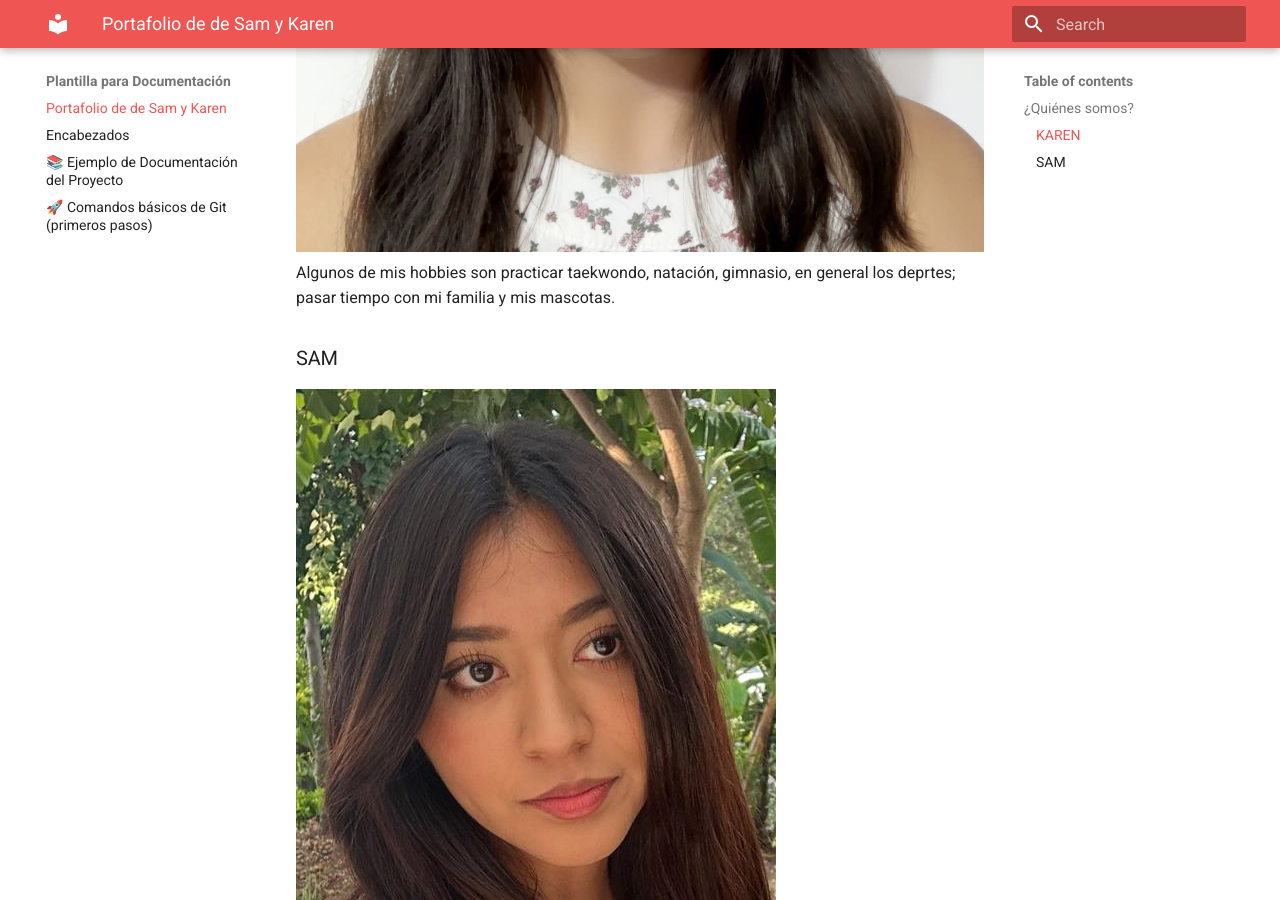
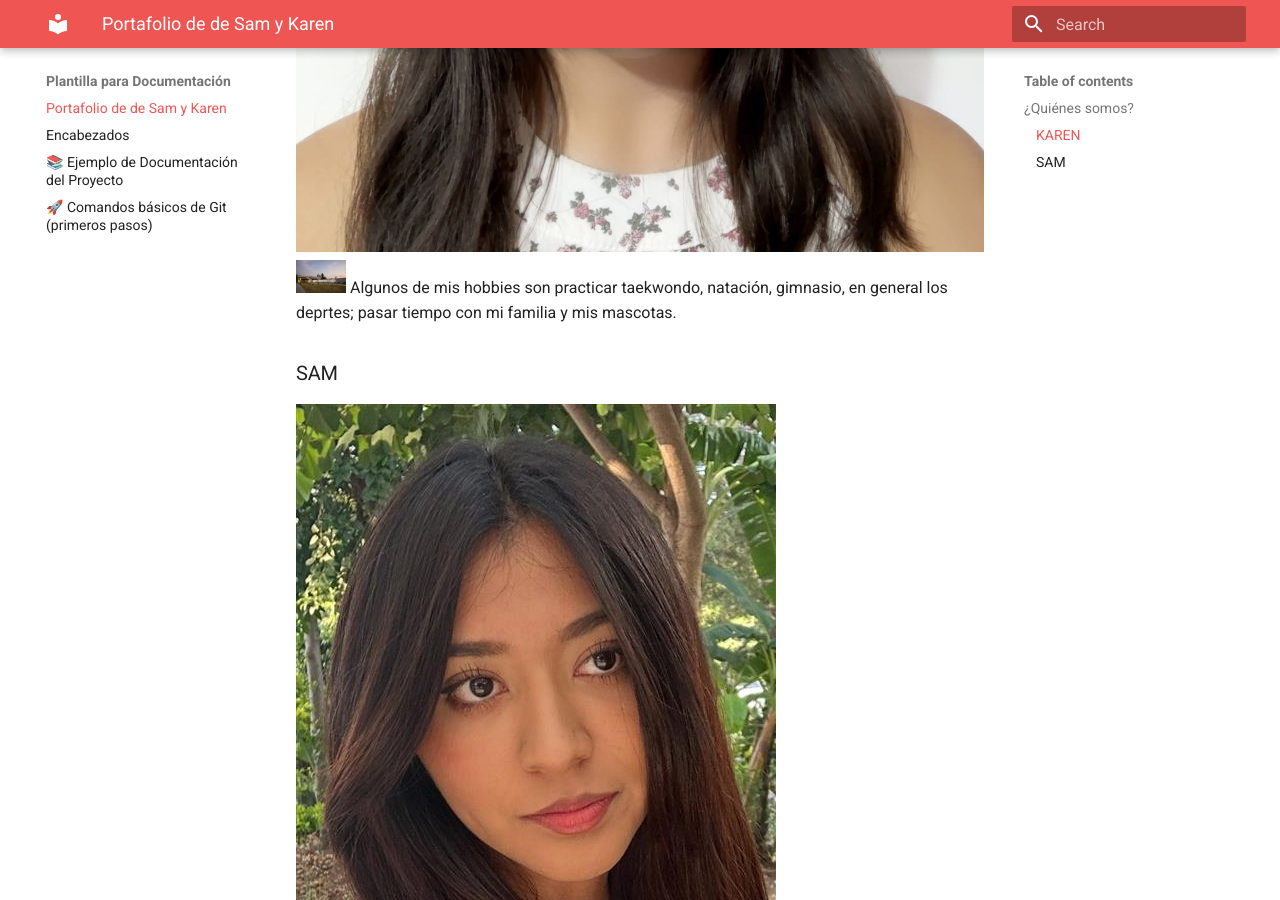
Before and after one commit to KarenPastrana/PORTAFOLIO, an MkDocs documentation site: the page built from docs/index.md, in a window 1280 px wide and 900 px high, scrolled down 737 px. Built offline with MkDocs 1.6.1 and Material for MkDocs 9.7.7, drawn with Linux system fonts in a browser that asks for light colours.

Commit message:
Update index.md

```diff
--- a/docs/index.md
+++ b/docs/index.md
@@ -3,12 +3,14 @@
 ##¿Quiénes somos?
 ###KAREN
 ![Diagrama del sistema](recursos/imgs/fotoAlumno.png)
+<img src="../recursos/imgs/ibero.jpeg" alt="Diagrama del sistema" width="50">
 Algunos de mis hobbies son practicar taekwondo, natación, gimnasio, en general los deprtes; pasar tiempo con mi familia y mis mascotas.
 
 
 
 ###SAM
 ![Diagrama del sistema](recursos/imgs/Image.jpeg)
+<img src="../recursos/imgs/ibero.jpeg" alt="Diagrama del sistema" width="50">
 Mis hobbies son dibujar, tocar la guitarra y jugar videojuegos.
 
 
```
